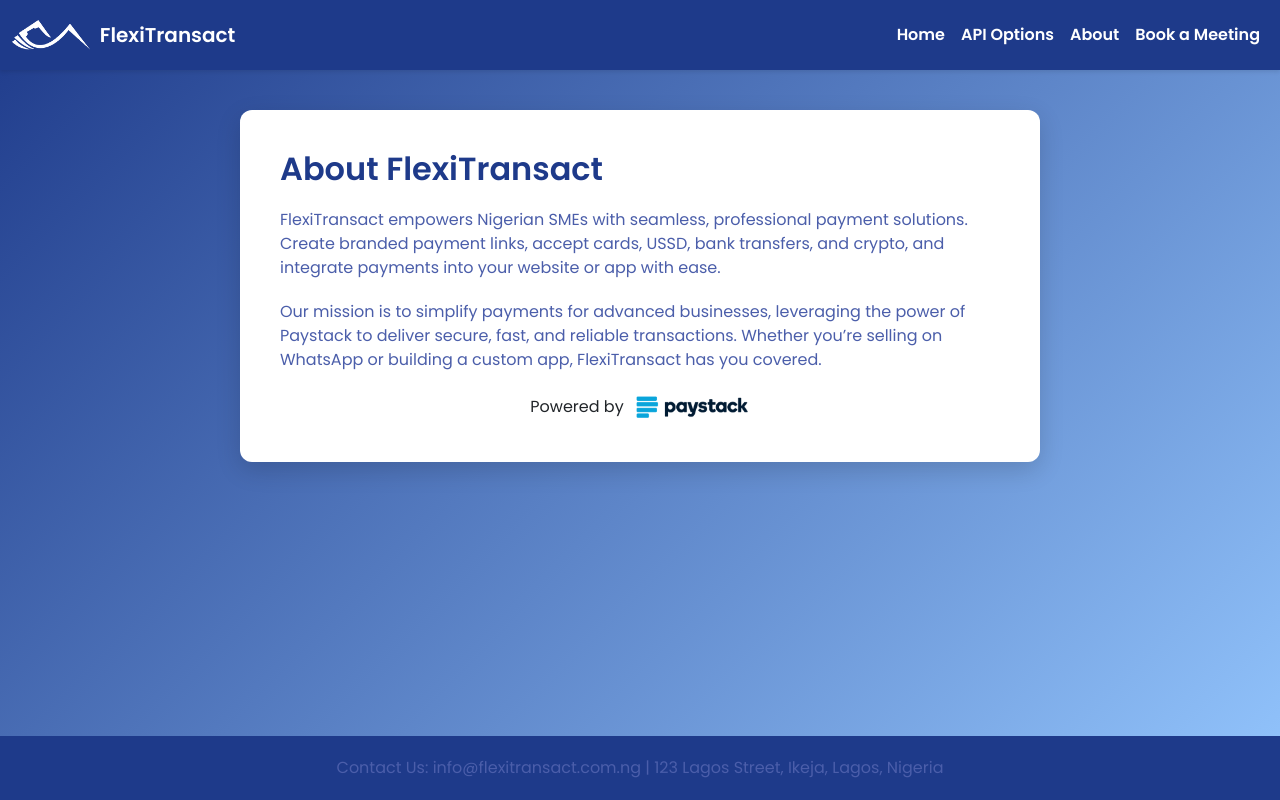
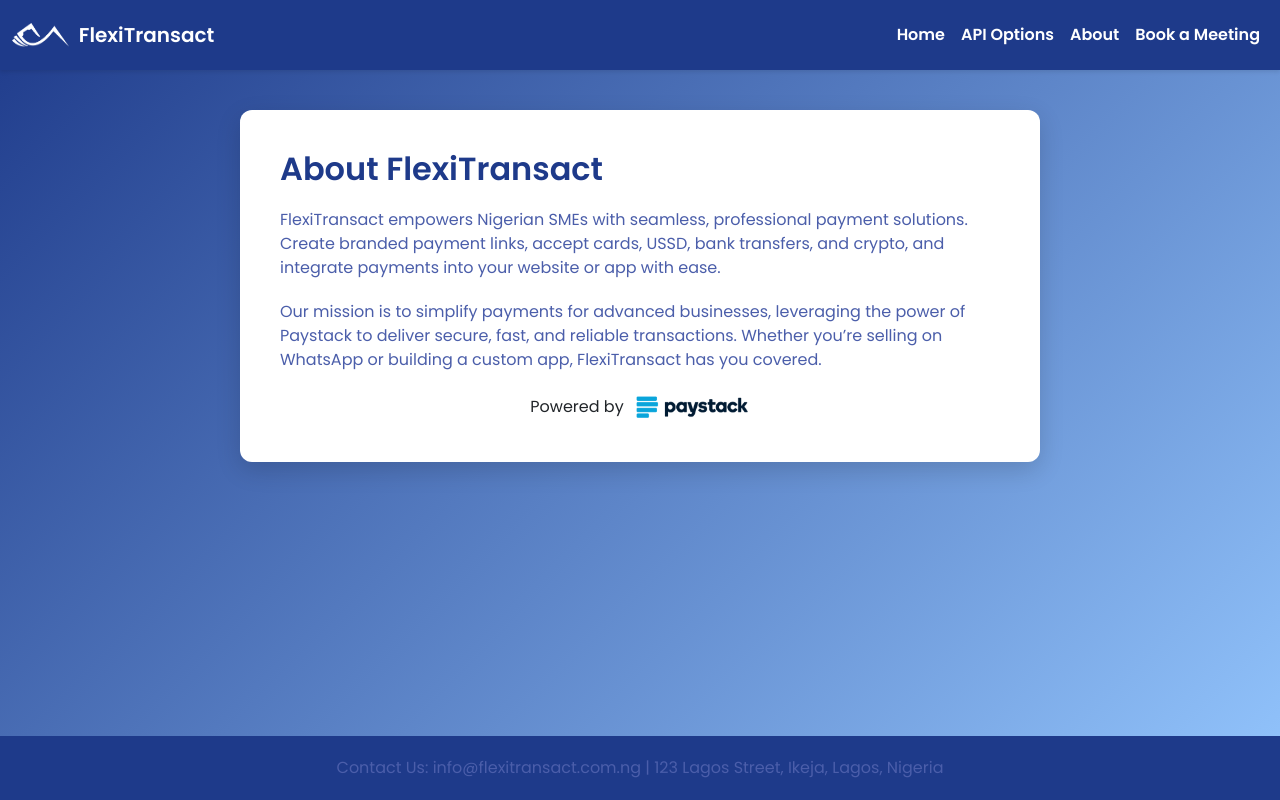
Before and after one commit to FlexiTransactHub/home, a plain HTML site: page about.html in a window 1280 px wide. Drawn offline with nearby package versions, Linux system fonts and the light colour scheme.

Commit message:
Logo fix

```diff
--- a/about.html
+++ b/about.html
@@ -38,8 +38,8 @@
       font-weight: 600;
     }
     .navbar-brand img {
-      height: 30px;
-      width: 30%;
+      height: 24px;
+      width: 24%;
       margin-right: 10px;
     }
     .nav-link {
```
Also changed, not shown: api.html (+2 -2 lines), book.html (+2 -2 lines), index.html (+2 -2 lines), pay.html (+2 -2 lines).
